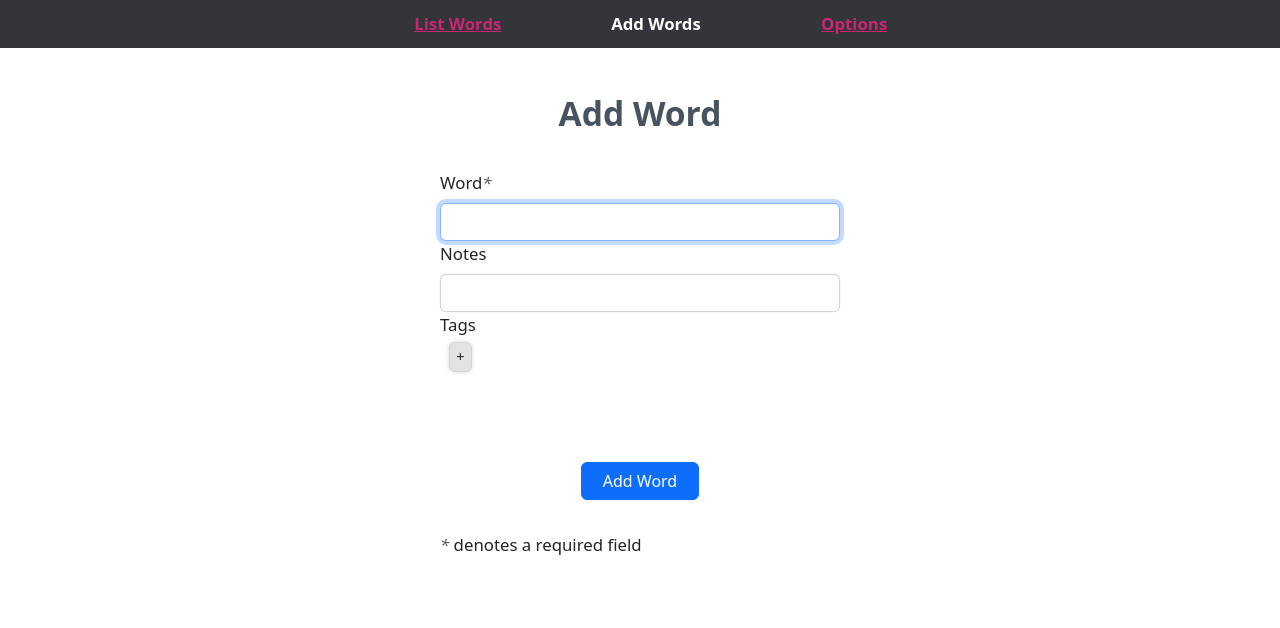
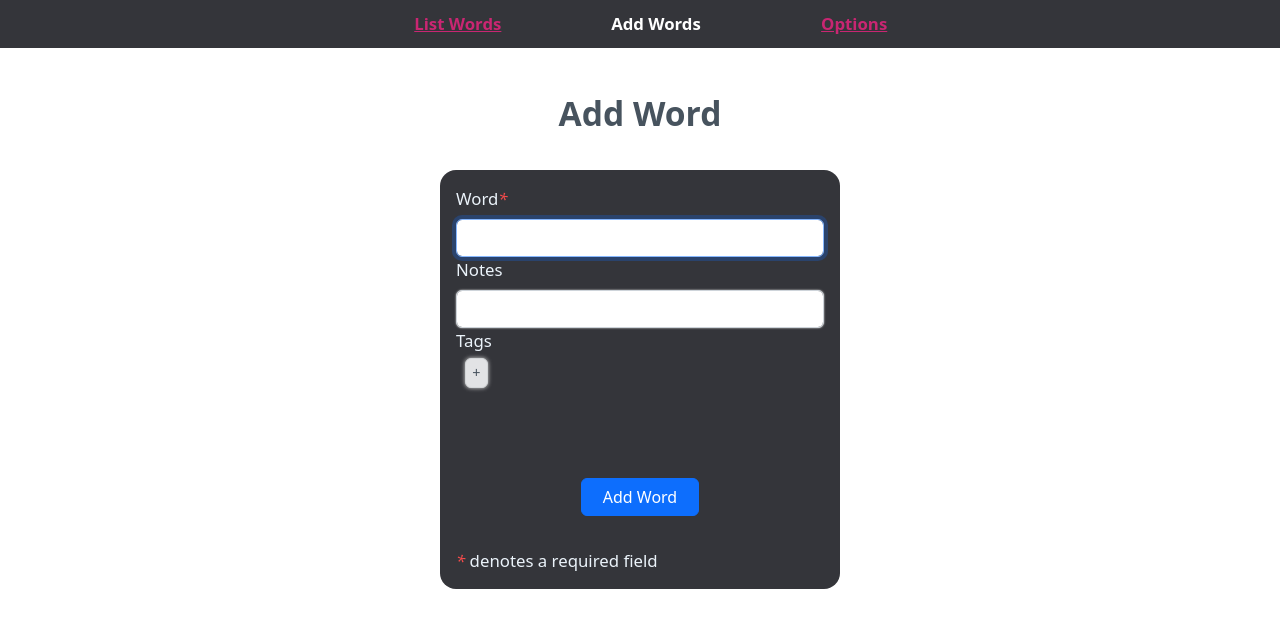
Before and after one commit to vishusandy/lexicon, a SvelteKit app: page /add in a window 1280 px wide. Shown: the top 628 px of the page. Built offline with nearby package versions, Linux system fonts and the light colour scheme.

Commit message:
improved dictionary definition styling

```diff
--- a/src/components/Add.svelte
+++ b/src/components/Add.svelte
@@ -205,7 +205,8 @@
     }
 </script>
 
-<form id="{key}-add-form" on:submit|preventDefault={addWord} class="mt-4">
+<form id="{key}-add-form" class="add-form-container mt-4" on:submit|preventDefault={addWord}>
+    <!-- <div class="add-container"> -->
     <div class="mb-3">
         <label for="{key}-add-input" class="form-label" title="required"
             >Word<span class="required">*</span></label
@@ -240,7 +241,7 @@
     </div>
 
     {#if dict_def}
-        <DictDef dict={dict_def} />
+        <DictDef dict={dict_def} scheme="dark" />
     {/if}
 
     <div class="alert-box">
@@ -265,11 +266,20 @@
     <div>
         <span class="required">*</span> denotes a required field
     </div>
+    <!-- </div> -->
 </form>
 
 <style>
+    .add-form-container {
+        background: #34353a;
+        padding: 1rem;
+        border-radius: 1rem;
+        color: #ebf3fa;
+    }
+
     .tag-list {
         display: flex;
+        color: #47535e;
     }
 
     .alert-box {
@@ -330,7 +340,7 @@
     }
 
     .required {
-        color: #525457;
+        color: #f74b4b;
         font-style: italic;
     }
 </style>
--- a/src/components/Backups.svelte
+++ b/src/components/Backups.svelte
@@ -469,6 +469,9 @@
         padding: 0px;
         color: #ee1d1d;
     }
+    .remove-btn[disabled] {
+        color: #9a9a9d;
+    }
 
     .download-btn {
         padding: 0px;
@@ -486,7 +489,8 @@
 
     .rename-btn[disabled] {
         /* color: #93989c; */
-        color: #878b8f;
+        /* color: #878b8f; */
+        color: #9a9a9d;
         cursor: not-allowed;
     }
 
--- a/src/components/DictDef.svelte
+++ b/src/components/DictDef.svelte
@@ -1,9 +1,10 @@
 <script lang="ts">
     import type { DictionaryWord } from '../dictionary';
     export let dict: DictionaryWord;
+    export let scheme: string = '';
 </script>
 
-<div class="dict-def-container">
+<div class="dict-def-container {scheme}">
     <dl>
         <dt>{dict.word}</dt>
         {#if dict.parts.length > 0}
@@ -57,6 +58,11 @@
         color: #505458;
         font-style: italic;
         margin-right: 0.5rem;
+        cursor: default;
+    }
+
+    .dark .pos {
+        color: #9ba3aa;
     }
 
     ul {
```
